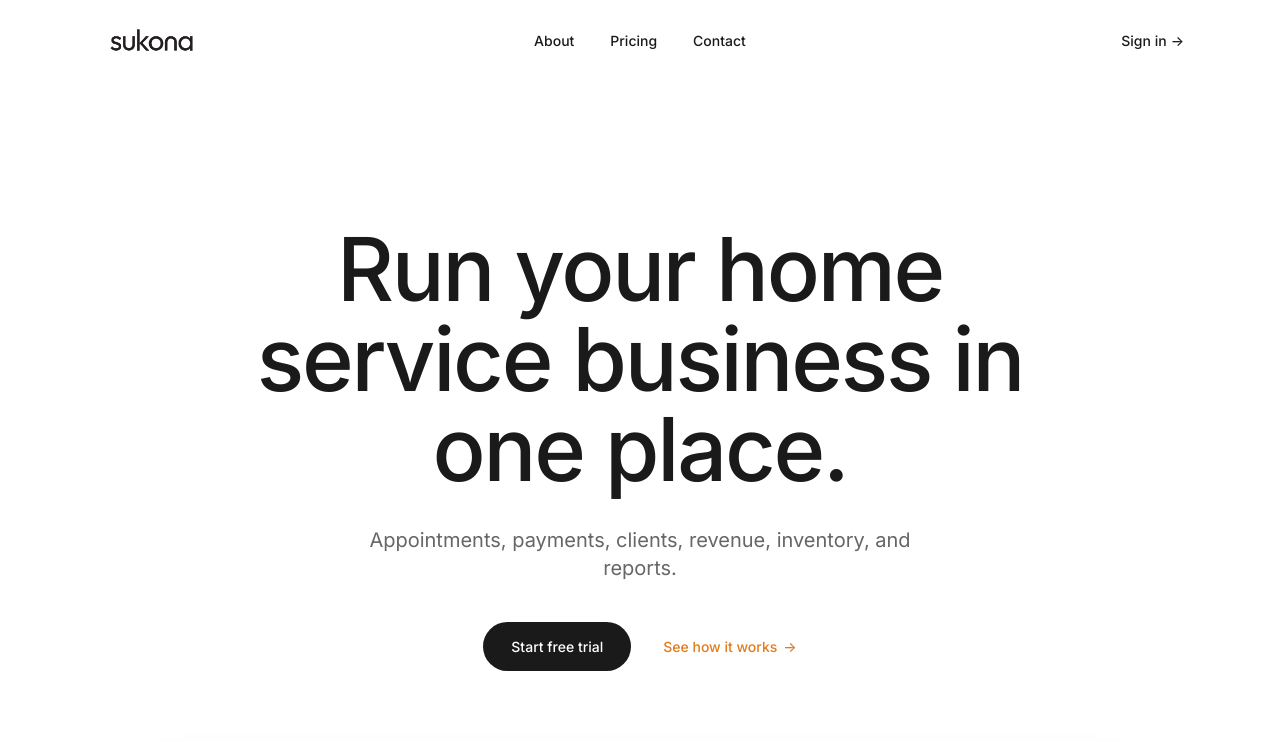
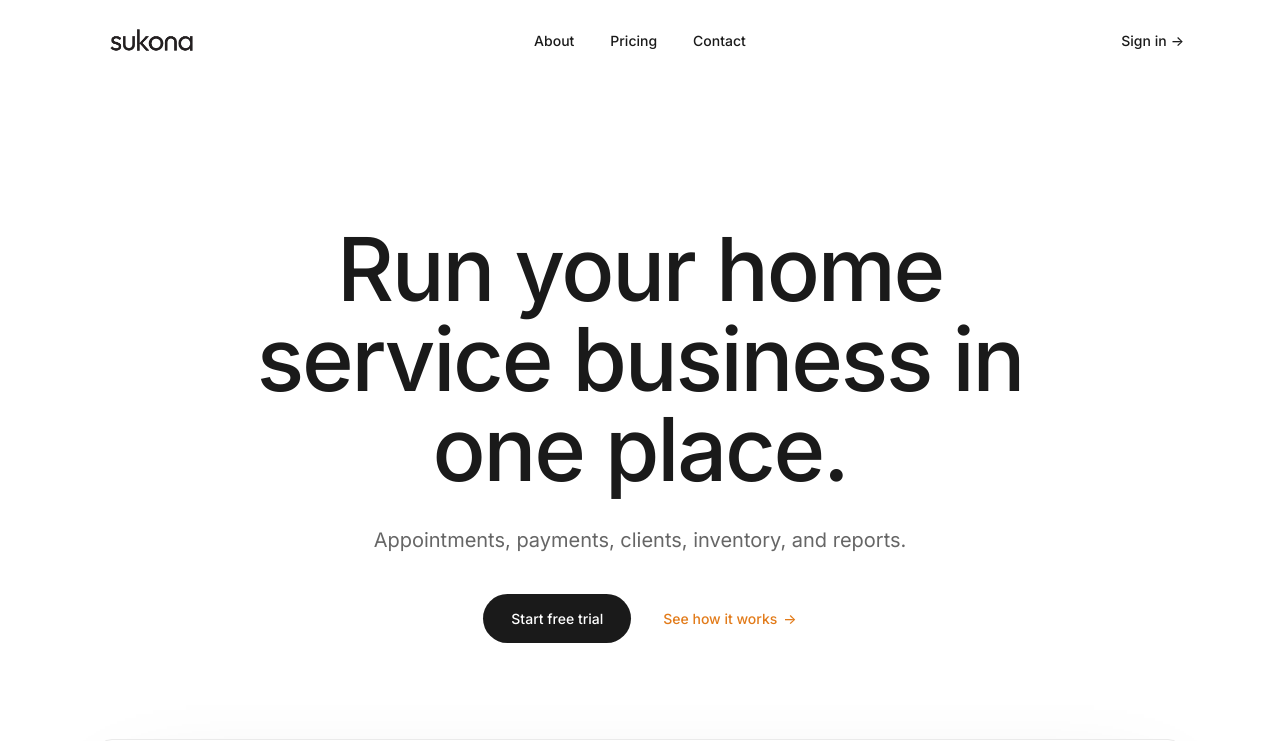
Before and after one commit to Maryamalshamsi2/Sukona4, a Next.js app: page /landing in a window 1280 px wide. Shown: the top 741 px of the page. Built offline with nearby package versions, Linux system fonts and the light colour scheme.

Commit message:
Landing: drop "revenue" from hero sub
Tighter list — revenue is implicit in payments + reports, and a
6-item comma list reads as cluttered. Five reads cleaner.

  Old: Appointments, payments, clients, revenue, inventory, and reports.
  New: Appointments, payments, clients, inventory, and reports.

```diff
--- a/src/app/(marketing)/landing/page.tsx
+++ b/src/app/(marketing)/landing/page.tsx
@@ -229,7 +229,7 @@ function Hero() {
           Run your home service business in one place.
         </h1>
         <p className="mx-auto mt-7 max-w-xl text-lg text-text-secondary sm:mt-8 sm:text-xl">
-          Appointments, payments, clients, revenue, inventory, and reports.
+          Appointments, payments, clients, inventory, and reports.
         </p>
 
         <div className="mt-10 flex flex-col items-center gap-5 sm:flex-row sm:justify-center sm:gap-8">
```
